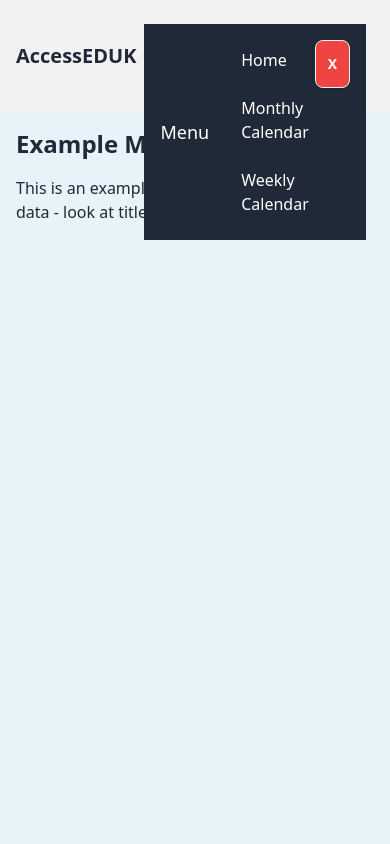
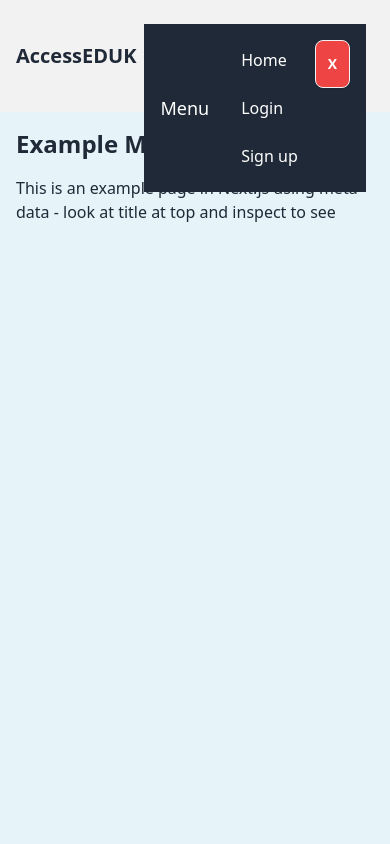
Before and after one commit to MattMW04/EducationSite, a Next.js app: page /testMetaData in a window 390 px wide. Both pictures are taken after a click on the icon 330 px from the left and 56 px from the top of the page. Shown: the top 844 px of the page. Built offline with nearby package versions, Linux system fonts and the light colour scheme.

Commit message:
Removed bugged api route (useless), mobile menu links updated and vercel.json updated

```diff
--- a/app/api/session/route.js
+++ /dev/null
@@ -1,10 +0,0 @@
-import { getServerSession } from 'next-auth/next';
-import { authOptions } from '@/app/api/auth/[...nextauth]/route';
-
-export async function GET(req) {
-  const session = await getServerSession(authOptions);
-  if (!session) {
-    return new Response(JSON.stringify({ error: 'No session found' }), { status: 401 });
-  }
-  return new Response(JSON.stringify(session), { status: 200 });
-}
--- a/app/components/Navbar/MobileMenu.tsx
+++ b/app/components/Navbar/MobileMenu.tsx
@@ -19,10 +19,10 @@
                     <Link href="/">Home</Link>
                 </li>
                 <li className="py-2">
-                    <Link href="/calendar/month">Monthly Calendar</Link>
+                    <Link href="/Account/Login">Login</Link>
                 </li>
                 <li className="py-2">
-                    <Link href="/calendar/week">Weekly Calendar</Link>
+                    <Link href="/Account/SignUp">Sign up</Link>
                 </li>
             </ul>
         </div>
```
Also changed, not shown: vercel.json.
